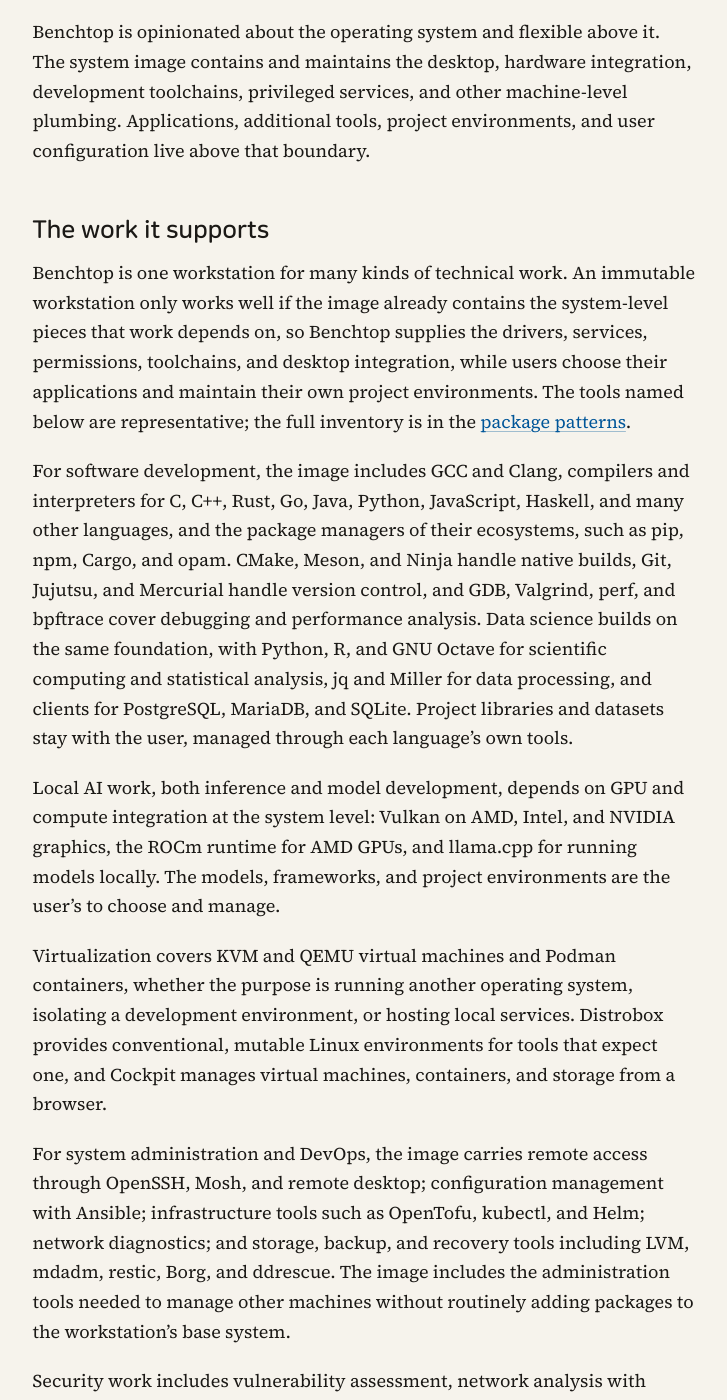
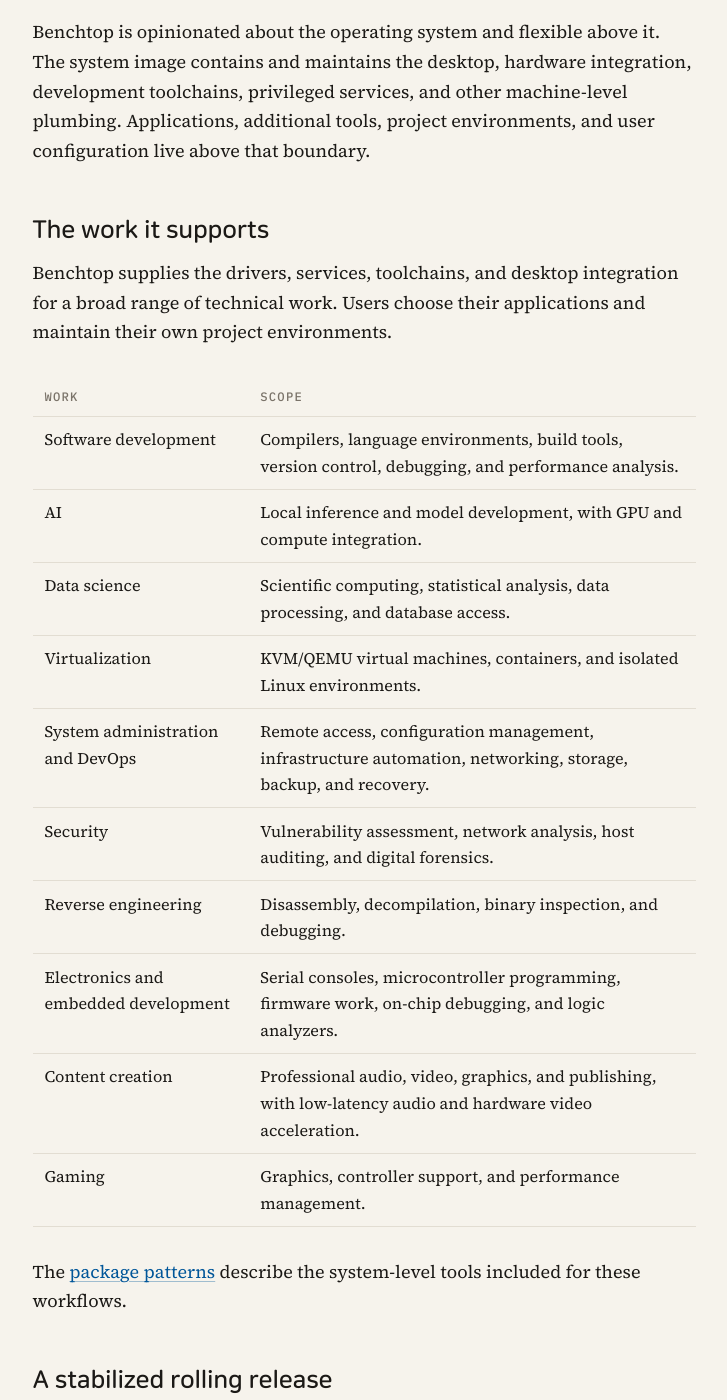
Before and after one commit to TechnicompLabs/technicomplabs.github.io, a Jekyll site: the page built from _pages/benchtop.md, in a window 1280 px wide and 1400 px high, scrolled down 1364 px. Shown: the whole window, without its empty margins (276-1003 px from the left). Built offline with Jekyll 4.4.1, drawn with Linux system fonts in a browser that asks for light colours; some of the changed text lies outside the part shown.

Commit message:
Benchtop page: credit openSUSE Aeon; supported work as a table

```diff
--- a/_pages/benchtop.md
+++ b/_pages/benchtop.md
@@ -17,27 +17,28 @@ description: "Technicomp Benchtop Linux is a stabilized workstation rolling rele
 
 ## What Benchtop Linux is
 
-Technicomp Benchtop Linux is a stabilized workstation rolling release derived from openSUSE Tumbleweed and MicroOS. It is intended for people who use Linux as a professional workstation and want the operating system to arrive complete, remain predictable over time, and still provide a current development environment.
+Technicomp Benchtop Linux is a stabilized workstation rolling release derived from [openSUSE Aeon](https://aeondesktop.org/), built on openSUSE Tumbleweed and the transactional infrastructure shared with MicroOS. It builds on Aeon's image and installation work, adding a broader workstation toolset, the Blueprint Environment, and its own kernel and desktop release policies.
 
 Benchtop is opinionated about the operating system and flexible above it. The system image contains and maintains the desktop, hardware integration, development toolchains, privileged services, and other machine-level plumbing. Applications, additional tools, project environments, and user configuration live above that boundary.
 
 ## The work it supports
 
-Benchtop is one workstation for many kinds of technical work. An immutable workstation only works well if the image already contains the system-level pieces that work depends on, so Benchtop supplies the drivers, services, permissions, toolchains, and desktop integration, while users choose their applications and maintain their own project environments. The tools named below are representative; the full inventory is in the [package patterns](https://github.com/TechnicompLabs/benchtop-patterns).
+Benchtop supplies the drivers, services, toolchains, and desktop integration for a broad range of technical work. Users choose their applications and maintain their own project environments.
 
-For software development, the image includes GCC and Clang, compilers and interpreters for C, C++, Rust, Go, Java, Python, JavaScript, Haskell, and many other languages, and the package managers of their ecosystems, such as pip, npm, Cargo, and opam. CMake, Meson, and Ninja handle native builds, Git, Jujutsu, and Mercurial handle version control, and GDB, Valgrind, perf, and bpftrace cover debugging and performance analysis. Data science builds on the same foundation, with Python, R, and GNU Octave for scientific computing and statistical analysis, jq and Miller for data processing, and clients for PostgreSQL, MariaDB, and SQLite. Project libraries and datasets stay with the user, managed through each language's own tools.
+| Work | Scope |
+|---|---|
+| Software development | Compilers, language environments, build tools, version control, debugging, and performance analysis. |
+| AI | Local inference and model development, with GPU and compute integration. |
+| Data science | Scientific computing, statistical analysis, data processing, and database access. |
+| Virtualization | KVM/QEMU virtual machines, containers, and isolated Linux environments. |
+| System administration and DevOps | Remote access, configuration management, infrastructure automation, networking, storage, backup, and recovery. |
+| Security | Vulnerability assessment, network analysis, host auditing, and digital forensics. |
+| Reverse engineering | Disassembly, decompilation, binary inspection, and debugging. |
+| Electronics and embedded development | Serial consoles, microcontroller programming, firmware work, on-chip debugging, and logic analyzers. |
+| Content creation | Professional audio, video, graphics, and publishing, with low-latency audio and hardware video acceleration. |
+| Gaming | Graphics, controller support, and performance management. |
 
-Local AI work, both inference and model development, depends on GPU and compute integration at the system level: Vulkan on AMD, Intel, and NVIDIA graphics, the ROCm runtime for AMD GPUs, and llama.cpp for running models locally. The models, frameworks, and project environments are the user's to choose and manage.
-
-Virtualization covers KVM and QEMU virtual machines and Podman containers, whether the purpose is running another operating system, isolating a development environment, or hosting local services. Distrobox provides conventional, mutable Linux environments for tools that expect one, and Cockpit manages virtual machines, containers, and storage from a browser.
-
-For system administration and DevOps, the image carries remote access through OpenSSH, Mosh, and remote desktop; configuration management with Ansible; infrastructure tools such as OpenTofu, kubectl, and Helm; network diagnostics; and storage, backup, and recovery tools including LVM, mdadm, restic, Borg, and ddrescue. The image includes the administration tools needed to manage other machines without routinely adding packages to the workstation's base system.
-
-Security work includes vulnerability assessment, network analysis with Wireshark and tcpdump, host auditing with OpenSCAP and the SCAP Security Guide, and digital forensics with The Sleuth Kit. Reverse engineering has its own tools for disassembly, decompilation, binary inspection, and debugging, including rizin with the Ghidra decompiler, binwalk for firmware images, and GDB, strace, and ltrace.
-
-Electronics and embedded development are supported directly: serial consoles through picocom, microcontroller programming with avrdude and dfu-util, on-chip debugging with OpenOCD, firmware work with flashrom, and logic analyzers through sigrok-cli, with the device access these tools need configured by the system.
-
-Content creation spans professional audio, video, graphics, and publishing. PipeWire provides low-latency audio with JACK compatibility, the system supplies codecs and hardware video decoding, and pandoc handles document conversion for publishing. The creative applications themselves, from digital audio workstations to video and image editors, are installed per user. Gaming relies on the same graphics stack, with controller support and GameMode for performance management while a game runs.
+The [package patterns](https://github.com/TechnicompLabs/benchtop-patterns) describe the system-level tools included for these workflows.
 
 ## A stabilized rolling release
 
```
Also changed, not shown: BENCHTOP_PRODUCT_CONTENT.md (+1 -0 lines).
